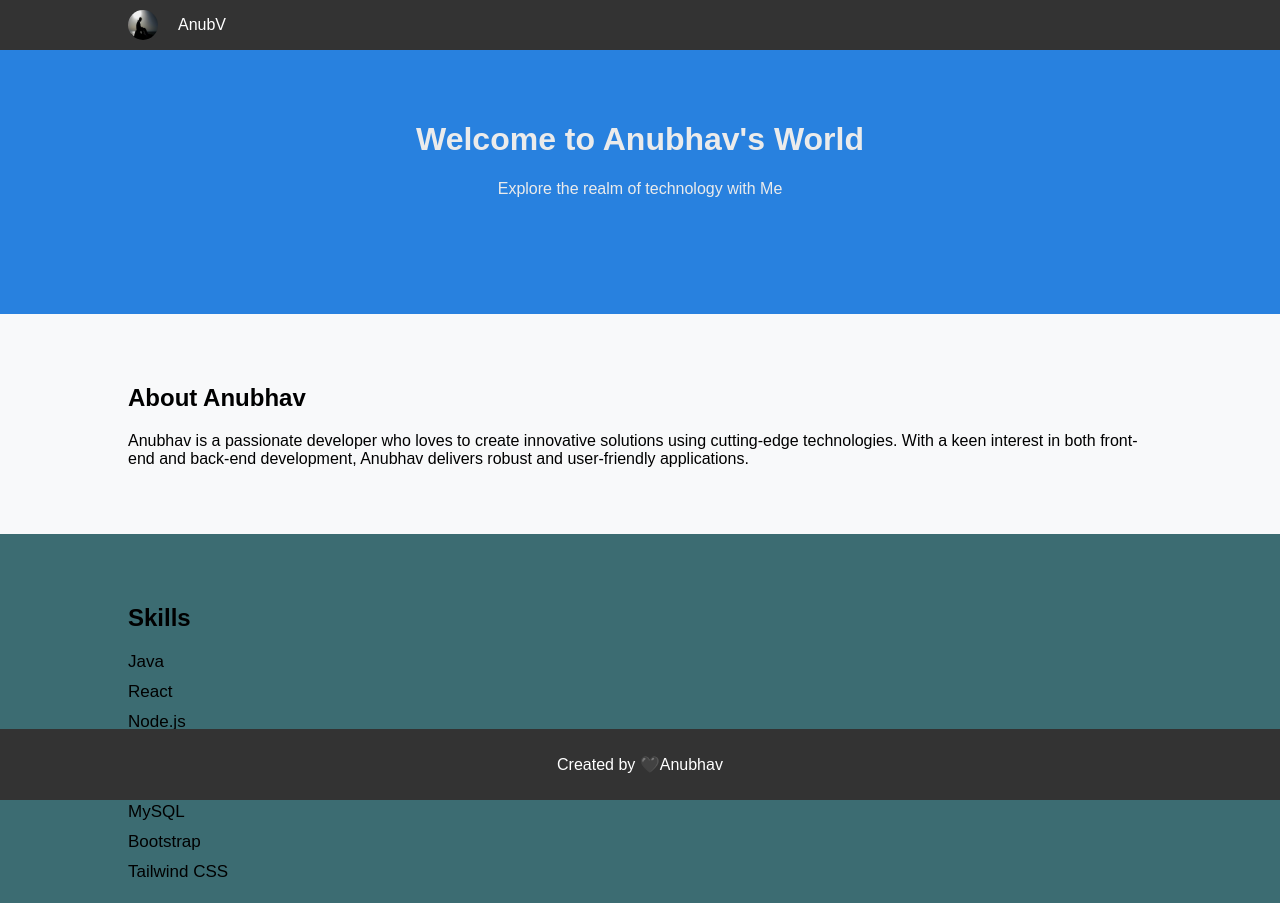
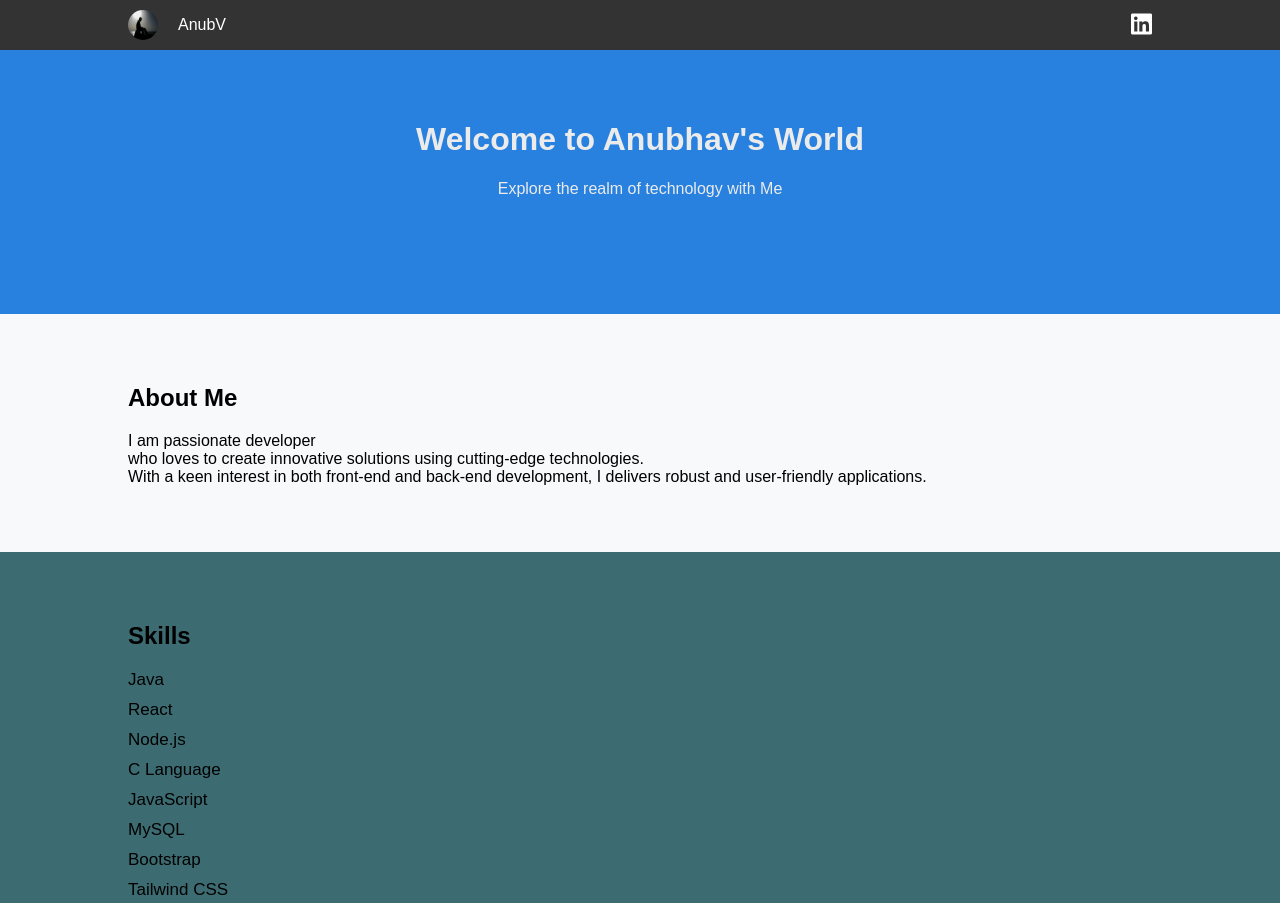
Before and after one commit to Ak6355/Portfolio, a plain HTML site: page index.html in a window 1280 px wide. Shown: the top 903 px of the page. Drawn offline with Linux system fonts and the light colour scheme.

Commit message:
add linkedin icon in navbar aand gmail in footer

```diff
--- a/index.html
+++ b/index.html
@@ -3,18 +3,24 @@
 <head>
   <meta charset="UTF-8">
   <meta name="viewport" content="width=device-width, initial-scale=1.0">
+  <meta name="viewport" content="width=device-width, initial-scale=1">
   <title>Anubhav's Portfilio</title>
   <link rel="stylesheet" href="style.css">
+  <link rel="stylesheet" href="https://cdnjs.cloudflare.com/ajax/libs/font-awesome/6.5.1/css/all.min.css" />
 </head>
 <body>
 
 <header class="navbar">
-  <div class="container">
+  <div class="first_container">
     <div class="navbar-logo">
       <img src="Anubv.jpg" width="30" height="30" alt="">
-      <span>AnubV</span>
+      <span>AnubV</i></span>
+      <!-- <a href="https://www.linkedin.com/" target="_blank" rel="noopener noreferrer"><i class="fab fa-linkedin"></i></a> -->
     </div>
-  </div>
+    <div class="linkedin">
+      <a href="https://www.linkedin.com/in/anubhav-kumar-045676230?utm_source=share&utm_campaign=share_via&utm_content=profile&utm_medium=android_app"><i class="fa-brands fa-linkedin"></i></a>
+    </div>
+
 </header>
 
 <div class="jumbotron">
@@ -27,8 +33,8 @@
 
 <section class="about-section">
   <div class="container">
-    <h2>About Anubhav</h2>
-    <p>Anubhav is a passionate developer who loves to create innovative solutions using cutting-edge technologies. With a keen interest in both front-end and back-end development, Anubhav delivers robust and user-friendly applications.</p>
+    <h2>About Me</h2>
+    <p>I am passionate developer <br> who loves to create innovative solutions using cutting-edge technologies.<br> With a keen interest in both front-end and back-end development, I delivers robust and user-friendly applications.</p>
   </div>
 </section>
 
@@ -51,6 +57,7 @@
 <footer class="footer">
   <div class="container">
     <p>Created by <span class="heart">🖤</span>Anubhav</p>
+    <i class="fa-solid fa-envelope"></i> anubhavkumar406@gmail.com
   </div>
 </footer>
 
--- a/style.css
+++ b/style.css
@@ -11,6 +11,29 @@ body {
   position: fixed;
   top: 0;
   width: 100%;
+}
+
+.first_container{
+  display: flex;
+  justify-content: space-between;
+  align-items: center;
+  width: 80%;
+  margin: 0 auto;
+  background: transparent;
+}
+
+.linkedin {
+  font-size: 24px;
+}
+
+.linkedin a {
+  color: #fff;
+  text-decoration: none;
+  margin-left: 20px; /* Adjust spacing between logo and LinkedIn icon */
+}
+
+.linkedin a:hover {
+  color: #0077b5; /* Change color on hover to LinkedIn blue */
 }
 
 .container {
@@ -61,9 +84,13 @@ body {
   color: #fff;
   padding: 10px 0;
   text-align: center;
-  position: fixed;
+  /* position: fixed; */
   bottom: 0;
   width: 100%;
+  display: flex;
+  flex-direction: row;
+  justify-content: center;
+  align-items: center;
 }
 
 .heart {
```
